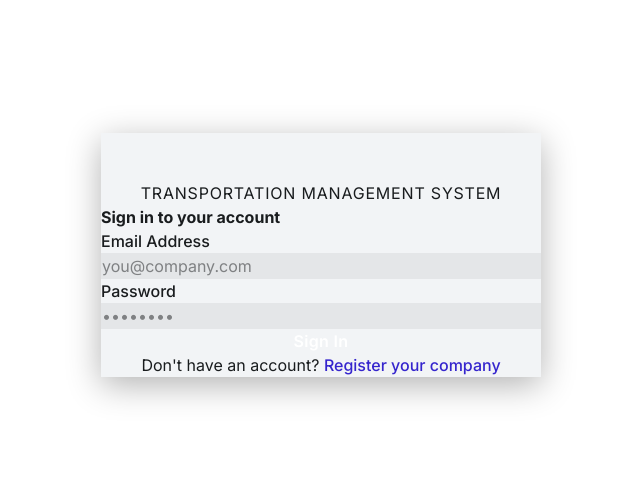
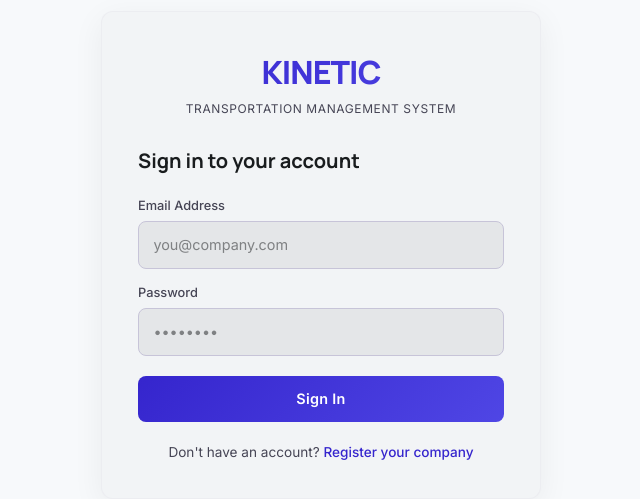
Before and after one commit to Khomurod/The-TMS-platform, a Next.js app in the folder frontend/: page /login in a window 1280 px wide. Shown: the part 145-644 px from the top of the page, without its empty margins (319-959 px from the left). Built offline with nearby package versions, Linux system fonts and the light colour scheme; no server answers.

Commit message:
some moddies

```diff
--- a/frontend/app/(auth)/login/page.tsx
+++ b/frontend/app/(auth)/login/page.tsx
@@ -1,7 +1,8 @@
 "use client";
 
 /**
- * Login Page — matching the Kinetic Precision Framework aesthetic.
+ * Login Page — Kinetic Precision Framework aesthetic.
+ * Uses correct design tokens from globals.css.
  */
 
 import { useState } from "react";
@@ -35,8 +36,8 @@ export default function LoginPage() {
         display: "flex",
         alignItems: "center",
         justifyContent: "center",
-        background: "var(--surface-lowest)",
-        padding: "var(--space-400)",
+        background: "var(--surface)",
+        padding: "var(--spacing-8)",
       }}
     >
       <div
@@ -44,30 +45,32 @@ export default function LoginPage() {
           width: "100%",
           maxWidth: "440px",
           background: "var(--surface-low)",
-          borderRadius: "var(--radius-300)",
-          padding: "var(--space-600)",
-          boxShadow: "0 8px 32px rgba(0, 0, 0, 0.3)",
+          borderRadius: "var(--radius-xl)",
+          padding: "var(--spacing-10)",
+          boxShadow: "0 8px 32px var(--shadow-ambient)",
         }}
+        className="ghost-border"
       >
         {/* Logo */}
-        <div style={{ textAlign: "center", marginBottom: "var(--space-500)" }}>
+        <div style={{ textAlign: "center", marginBottom: "var(--spacing-8)" }}>
           <div
             style={{
+              fontFamily: "var(--font-display)",
               fontSize: "2rem",
               fontWeight: 800,
               letterSpacing: "-0.03em",
-              background: "linear-gradient(135deg, var(--primary), var(--primary-light))",
+              background: "linear-gradient(135deg, var(--primary), var(--primary-container))",
               WebkitBackgroundClip: "text",
               WebkitTextFillColor: "transparent",
-              marginBottom: "var(--space-100)",
+              marginBottom: "4px",
             }}
           >
             KINETIC
           </div>
           <p
             style={{
-              fontSize: "var(--text-sm)",
-              color: "var(--text-muted)",
+              fontSize: "0.75rem",
+              color: "var(--on-surface-variant)",
               letterSpacing: "0.05em",
               textTransform: "uppercase",
             }}
@@ -80,10 +83,11 @@ export default function LoginPage() {
         <form onSubmit={handleSubmit}>
           <h2
             style={{
-              fontSize: "var(--text-xl)",
+              fontFamily: "var(--font-display)",
+              fontSize: "1.25rem",
               fontWeight: 700,
-              color: "var(--text-primary)",
-              marginBottom: "var(--space-400)",
+              color: "var(--on-surface)",
+              marginBottom: "var(--spacing-6)",
             }}
           >
             Sign in to your account
@@ -92,13 +96,13 @@ export default function LoginPage() {
           {error && (
             <div
               style={{
-                background: "rgba(239, 68, 68, 0.1)",
-                border: "1px solid rgba(239, 68, 68, 0.3)",
-                borderRadius: "var(--radius-200)",
-                padding: "var(--space-200) var(--space-300)",
-                color: "#ef4444",
-                fontSize: "var(--text-sm)",
-                marginBottom: "var(--space-300)",
+                background: "var(--error-container)",
+                border: "1px solid var(--error)",
+                borderRadius: "var(--radius-md)",
+                padding: "var(--spacing-2) var(--spacing-3)",
+                color: "var(--error)",
+                fontSize: "0.85rem",
+                marginBottom: "var(--spacing-4)",
               }}
             >
               {error}
@@ -106,15 +110,15 @@ export default function LoginPage() {
           )}
 
           {/* Email */}
-          <div style={{ marginBottom: "var(--space-300)" }}>
+          <div style={{ marginBottom: "var(--spacing-4)" }}>
             <label
               htmlFor="login-email"
               style={{
                 display: "block",
-                fontSize: "var(--text-sm)",
+                fontSize: "0.8rem",
                 fontWeight: 500,
-                color: "var(--text-secondary)",
-                marginBottom: "var(--space-100)",
+                color: "var(--on-surface-variant)",
+                marginBottom: "6px",
               }}
             >
               Email Address
@@ -126,38 +130,42 @@ export default function LoginPage() {
               onChange={(e) => setEmail(e.target.value)}
               placeholder="you@company.com"
               required
+              autoComplete="email"
               style={{
                 width: "100%",
-                padding: "var(--space-200) var(--space-300)",
+                padding: "var(--spacing-3) var(--spacing-4)",
                 background: "var(--surface-container-high)",
-                border: "1px solid transparent",
-                borderRadius: "var(--radius-200)",
-                color: "var(--text-primary)",
-                fontSize: "var(--text-base)",
+                border: "1px solid var(--outline-variant)",
+                borderRadius: "var(--radius-lg)",
+                color: "var(--on-surface)",
+                fontSize: "0.9rem",
                 outline: "none",
                 transition: "all 0.2s ease",
+                fontFamily: "var(--font-body)",
               }}
               onFocus={(e) => {
                 e.target.style.background = "var(--surface-lowest)";
                 e.target.style.borderColor = "var(--primary)";
+                e.target.style.boxShadow = "0 0 0 3px var(--primary-fixed)";
               }}
               onBlur={(e) => {
                 e.target.style.background = "var(--surface-container-high)";
-                e.target.style.borderColor = "transparent";
+                e.target.style.borderColor = "var(--outline-variant)";
+                e.target.style.boxShadow = "none";
               }}
             />
           </div>
 
           {/* Password */}
-          <div style={{ marginBottom: "var(--space-400)" }}>
+          <div style={{ marginBottom: "var(--spacing-6)" }}>
             <label
               htmlFor="login-password"
               style={{
                 display: "block",
-                fontSize: "var(--text-sm)",
+                fontSize: "0.8rem",
                 fontWeight: 500,
-                color: "var(--text-secondary)",
-                marginBottom: "var(--space-100)",
+                color: "var(--on-surface-variant)",
+                marginBottom: "6px",
               }}
             >
               Password
@@ -170,24 +178,28 @@ export default function LoginPage() {
               placeholder="••••••••"
               required
               minLength={8}
+              autoComplete="current-password"
               style={{
                 width: "100%",
-                padding: "var(--space-200) var(--space-300)",
+                padding: "var(--spacing-3) var(--spacing-4)",
                 background: "var(--surface-container-high)",
-                border: "1px solid transparent",
-                borderRadius: "var(--radius-200)",
-                color: "var(--text-primary)",
-                fontSize: "var(--text-base)",
+                border: "1px solid var(--outline-variant)",
+                borderRadius: "var(--radius-lg)",
+                color: "var(--on-surface)",
+                fontSize: "0.9rem",
                 outline: "none",
                 transition: "all 0.2s ease",
+                fontFamily: "var(--font-body)",
               }}
               onFocus={(e) => {
                 e.target.style.background = "var(--surface-lowest)";
                 e.target.style.borderColor = "var(--primary)";
+                e.target.style.boxShadow = "0 0 0 3px var(--primary-fixed)";
               }}
               onBlur={(e) => {
                 e.target.style.background = "var(--surface-container-high)";
-                e.target.style.borderColor = "transparent";
+                e.target.style.borderColor = "var(--outline-variant)";
+                e.target.style.boxShadow = "none";
               }}
             />
           </div>
@@ -197,19 +209,19 @@ export default function LoginPage() {
             id="login-submit"
             type="submit"
             disabled={isLoading}
+            className="gradient-primary"
             style={{
               width: "100%",
-              padding: "var(--space-200) var(--space-300)",
-              background: "linear-gradient(135deg, var(--primary), var(--primary-light))",
+              padding: "var(--spacing-3) var(--spacing-4)",
               border: "none",
-              borderRadius: "var(--radius-200)",
-              color: "#fff",
-              fontSize: "var(--text-base)",
+              borderRadius: "var(--radius-lg)",
+              fontSize: "0.9rem",
               fontWeight: 600,
               cursor: isLoading ? "not-allowed" : "pointer",
               opacity: isLoading ? 0.7 : 1,
               transition: "all 0.2s ease",
               letterSpacing: "0.02em",
+              fontFamily: "var(--font-body)",
             }}
           >
             {isLoading ? "Signing in..." : "Sign In"}
@@ -220,9 +232,9 @@ export default function LoginPage() {
         <p
           style={{
             textAlign: "center",
-            marginTop: "var(--space-400)",
-            fontSize: "var(--text-sm)",
-            color: "var(--text-muted)",
+            marginTop: "var(--spacing-6)",
+            fontSize: "0.85rem",
+            color: "var(--on-surface-variant)",
           }}
         >
           Don&apos;t have an account?{" "}
```
